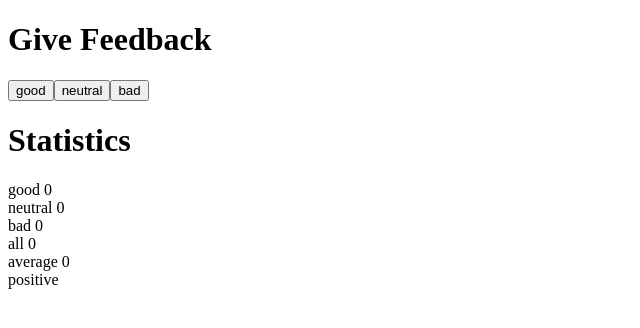
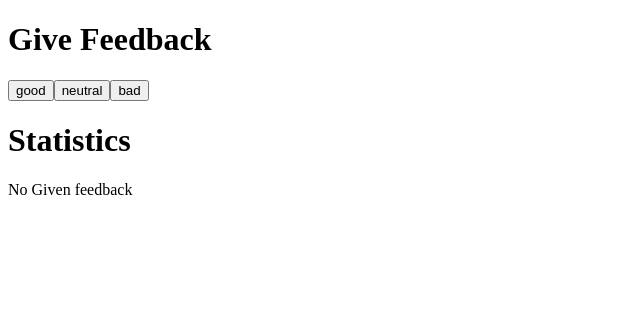
Before and after one commit to horiaahmed/fullstackopen, a React (Vite) app in the folder part1/: page / in a window 1280 px wide. Shown: the top 328 px of the page, without its empty margins (0-640 px from the left). Built offline with nearby package versions, Linux system fonts and the light colour scheme.

Commit message:
1.9 and 1.10

```diff
--- a/part1/src/App.jsx
+++ b/part1/src/App.jsx
@@ -2,7 +2,22 @@ import { useState } from 'react'
 const Header=({text})=><h1>{text}</h1>
 const Button=({onSmash,text})=><button onClick={onSmash}>{text}</button>
 const Statistics = (props) =><Button onSmash={props.onSmash} text={props.text}/>
-const Values=(props)=>{return <div>{props.text} {props.value}</div>}
+const StatisticLine=(props)=>{return <div>{props.text} {props.value}</div>}
+const Condition=({good,neutral,bad,total,avg,positive})=>{
+ if(good===0&&neutral===0&&bad ===0){
+   return "No Given feedback"
+ }return(
+   <div>
+   <StatisticLine text="good" value={good}/>
+   <StatisticLine text="neutral" value={neutral}/>
+   <StatisticLine text="bad" value={bad}/>
+   <StatisticLine text="all" value={total}/>
+   <StatisticLine text="average" value={avg}/>
+   <StatisticLine text="positive" value={positive}/>
+   </div>
+ )
+
+}
 
 const App = () => {
   const [good, setGood] = useState(0)
@@ -10,10 +25,7 @@ const App = () => {
   const [bad, setBad] = useState(0)
   const total=good+neutral+bad
   const avg=(good+neutral+bad)/3
-  const positive=()=>{
-         if (total===0) {
-             return " "
-          }return(good /total)*100+"%"}
+  const positive=()=>(good /total)*100+"%"
 return (
     <div>
       <Header text="Give Feedback"/>
@@ -21,12 +33,10 @@ return (
        <Statistics onSmash={()=>(setNeutral(neutral+1))} text="neutral"/>
        <Statistics onSmash={()=>(setBad(bad+1))} text="bad"/>
        <Header text="Statistics"/>
-       <Values text="good" value={good}/>
-       <Values text="neutral" value={neutral}/>
-       <Values text="bad" value={bad}/>
-       <Values text="all" value={total}/>
-       <Values text="average" value={avg}/>
-       <Values text="positive" value={positive()}/>
+       <Condition good={good} neutral={neutral} bad={bad}
+       total={total} avg={avg} positive={positive()}/>
+
+
 </div>
   )
 }
```
